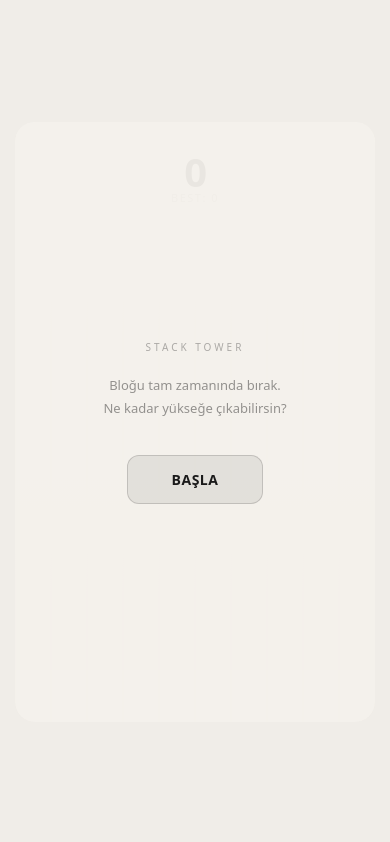
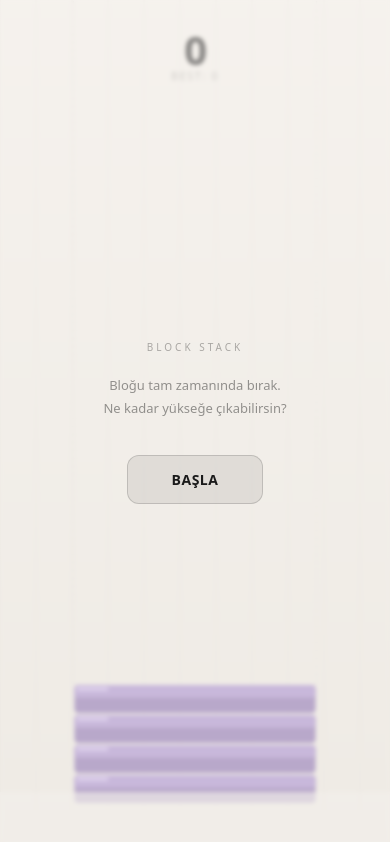
Before and after one commit to zeynepalbayrak/block-stack, a website: page www/index.html in a window 390 px wide. Drawn offline with Linux system fonts and the light colour scheme.

Commit message:
Game UX: responsive sizing, 3-in-a-row combo, intro overlay refresh
- Make canvas + wrap fill viewport via 100vw/100vh with safe-area insets
- Internal coords now dynamic (W,H,BASE_BH,START_W scale from device width)
- Lower combo threshold from 5 to 3, bump growth from 5% to 12% for visibility
- Rename intro label STACK TOWER -> BLOCK STACK
- Intro overlay now 50% translucent with blur so pre-game blocks show behind
- Init game on first paint so the 4 base blocks render under intro overlay

```diff
--- a/www/index.html
+++ b/www/index.html
@@ -2,35 +2,37 @@
 <html lang="tr">
 <head>
 <meta charset="UTF-8">
-<meta name="viewport" content="width=device-width, initial-scale=1.0, user-scalable=no">
+<meta name="viewport" content="width=device-width, initial-scale=1.0, user-scalable=no, viewport-fit=cover">
 <title>Block Stack</title>
 <style>
 *{margin:0;padding:0;box-sizing:border-box}
-html,body{width:100%;height:100%;display:flex;align-items:center;justify-content:center;overflow:hidden}
+html,body{width:100%;height:100%;overflow:hidden}
 body{background:#F0EDE8}
-#wrap{--bg-top:#F5F2ED;--bg-bot:#E8E4DC;--grid-line:rgba(0,0,0,0.04);--score-color:#1A1A1A;--best-color:rgba(0,0,0,0.3);--perfect-color:#7B5EA7;--combo-color:rgba(123,94,167,0.7);--ov-bg:rgba(245,242,237,0.95);--ov-title:rgba(0,0,0,0.3);--ov-score:#1A1A1A;--ov-sub:rgba(0,0,0,0.4);--btn-bg:rgba(0,0,0,0.07);--btn-border:rgba(0,0,0,0.15);--btn-color:#1A1A1A;--guide-line:rgba(0,0,0,0.07);--floor-tint:rgba(240,237,232,0.6);--ad-bg:rgba(0,0,0,0.05);--ad-border:rgba(0,0,0,0.08);--ad-text:rgba(0,0,0,0.25);--ad-box:rgba(0,0,0,0.06);--ad-box-border:rgba(0,0,0,0.1);--badge-bg:rgba(123,94,167,0.12);--badge-border:rgba(123,94,167,0.35);--badge-color:#5B4FCF}
+:root{--sat:env(safe-area-inset-top);--sab:env(safe-area-inset-bottom)}
+#wrap{--bg-top:#F5F2ED;--bg-bot:#E8E4DC;--grid-line:rgba(0,0,0,0.04);--score-color:#1A1A1A;--best-color:rgba(0,0,0,0.3);--perfect-color:#7B5EA7;--combo-color:rgba(123,94,167,0.7);--ov-bg:rgba(245,242,237,0.95);--ov-intro-bg:rgba(245,242,237,0.5);--ov-title:rgba(0,0,0,0.3);--ov-score:#1A1A1A;--ov-sub:rgba(0,0,0,0.4);--btn-bg:rgba(0,0,0,0.07);--btn-border:rgba(0,0,0,0.15);--btn-color:#1A1A1A;--guide-line:rgba(0,0,0,0.07);--floor-tint:rgba(240,237,232,0.6);--ad-bg:rgba(0,0,0,0.05);--ad-border:rgba(0,0,0,0.08);--ad-text:rgba(0,0,0,0.25);--ad-box:rgba(0,0,0,0.06);--ad-box-border:rgba(0,0,0,0.1);--badge-bg:rgba(123,94,167,0.12);--badge-border:rgba(123,94,167,0.35);--badge-color:#5B4FCF}
 @media(prefers-color-scheme:dark){
 body{background:#080514}
-#wrap{--bg-top:#080514;--bg-bot:#0E0A20;--grid-line:rgba(255,255,255,0.025);--score-color:#FFFFFF;--best-color:rgba(255,255,255,0.3);--perfect-color:#FFE566;--combo-color:rgba(255,229,102,0.7);--ov-bg:rgba(8,5,20,0.93);--ov-title:rgba(255,255,255,0.3);--ov-score:#FFFFFF;--ov-sub:rgba(255,255,255,0.4);--btn-bg:rgba(255,255,255,0.1);--btn-border:rgba(255,255,255,0.2);--btn-color:#FFFFFF;--guide-line:rgba(255,255,255,0.06);--floor-tint:rgba(8,5,20,0.55);--ad-bg:rgba(0,0,0,0.4);--ad-border:rgba(255,255,255,0.08);--ad-text:rgba(255,255,255,0.2);--ad-box:rgba(255,255,255,0.06);--ad-box-border:rgba(255,255,255,0.12);--badge-bg:rgba(255,229,102,0.12);--badge-border:rgba(255,229,102,0.35);--badge-color:#FFE566}}
+#wrap{--bg-top:#080514;--bg-bot:#0E0A20;--grid-line:rgba(255,255,255,0.025);--score-color:#FFFFFF;--best-color:rgba(255,255,255,0.3);--perfect-color:#FFE566;--combo-color:rgba(255,229,102,0.7);--ov-bg:rgba(8,5,20,0.93);--ov-intro-bg:rgba(8,5,20,0.5);--ov-title:rgba(255,255,255,0.3);--ov-score:#FFFFFF;--ov-sub:rgba(255,255,255,0.4);--btn-bg:rgba(255,255,255,0.1);--btn-border:rgba(255,255,255,0.2);--btn-color:#FFFFFF;--guide-line:rgba(255,255,255,0.06);--floor-tint:rgba(8,5,20,0.55);--ad-bg:rgba(0,0,0,0.4);--ad-border:rgba(255,255,255,0.08);--ad-text:rgba(255,255,255,0.2);--ad-box:rgba(255,255,255,0.06);--ad-box-border:rgba(255,255,255,0.12);--badge-bg:rgba(255,229,102,0.12);--badge-border:rgba(255,229,102,0.35);--badge-color:#FFE566}}
 
-#wrap{position:relative;width:360px;height:600px;user-select:none}
-#gc{display:block;border-radius:20px;cursor:pointer;width:360px;height:600px}
+#wrap{position:relative;width:100vw;height:100vh;height:100dvh;user-select:none;overflow:hidden}
+#gc{display:block;cursor:pointer;width:100%;height:100%}
 #hud{position:absolute;top:0;left:0;width:100%;height:100%;pointer-events:none}
-#scoreEl{position:absolute;top:22px;left:50%;transform:translateX(-50%);font-family:system-ui,-apple-system,sans-serif;font-size:40px;font-weight:600;color:var(--score-color);letter-spacing:-1.5px}
-#bestEl{position:absolute;top:68px;left:50%;transform:translateX(-50%);font-family:system-ui,-apple-system,sans-serif;font-size:11px;color:var(--best-color);letter-spacing:1.5px;font-weight:500}
-#notifEl{position:absolute;top:108px;left:50%;transform:translateX(-50%);font-family:system-ui,-apple-system,sans-serif;font-size:13px;font-weight:700;letter-spacing:2.5px;opacity:0;transition:opacity .12s;white-space:nowrap;text-align:center}
-#comboEl{position:absolute;top:130px;left:50%;transform:translateX(-50%);font-family:system-ui,-apple-system,sans-serif;font-size:11px;font-weight:500;opacity:0;letter-spacing:1px;color:var(--combo-color)}
-#burstEl{position:absolute;top:0;left:0;width:100%;height:100%;display:flex;flex-direction:column;align-items:center;justify-content:center;pointer-events:none;opacity:0;border-radius:20px;transition:opacity .15s}
+#scoreEl{position:absolute;top:calc(22px + var(--sat));left:50%;transform:translateX(-50%);font-family:system-ui,-apple-system,sans-serif;font-size:40px;font-weight:600;color:var(--score-color);letter-spacing:-1.5px}
+#bestEl{position:absolute;top:calc(68px + var(--sat));left:50%;transform:translateX(-50%);font-family:system-ui,-apple-system,sans-serif;font-size:11px;color:var(--best-color);letter-spacing:1.5px;font-weight:500}
+#notifEl{position:absolute;top:calc(108px + var(--sat));left:50%;transform:translateX(-50%);font-family:system-ui,-apple-system,sans-serif;font-size:13px;font-weight:700;letter-spacing:2.5px;opacity:0;transition:opacity .12s;white-space:nowrap;text-align:center}
+#comboEl{position:absolute;top:calc(130px + var(--sat));left:50%;transform:translateX(-50%);font-family:system-ui,-apple-system,sans-serif;font-size:11px;font-weight:500;opacity:0;letter-spacing:1px;color:var(--combo-color)}
+#burstEl{position:absolute;top:0;left:0;width:100%;height:100%;display:flex;flex-direction:column;align-items:center;justify-content:center;pointer-events:none;opacity:0;transition:opacity .15s}
 #burstTitle{font-family:system-ui,-apple-system,sans-serif;font-size:22px;font-weight:700;color:#FF9900;letter-spacing:1px;text-shadow:0 0 24px rgba(255,180,0,0.5)}
 #burstSub{font-family:system-ui,-apple-system,sans-serif;font-size:12px;color:rgba(255,160,0,0.75);letter-spacing:2px;margin-top:4px}
-#ov{position:absolute;top:0;left:0;width:100%;height:100%;display:flex;flex-direction:column;align-items:center;justify-content:center;border-radius:20px;background:var(--ov-bg)}
+#ov{position:absolute;top:0;left:0;width:100%;height:100%;display:flex;flex-direction:column;align-items:center;justify-content:center;background:var(--ov-bg);padding-top:var(--sat);padding-bottom:var(--sab)}
+#ov.intro{background:var(--ov-intro-bg);backdrop-filter:blur(2px);-webkit-backdrop-filter:blur(2px)}
 .ov-label{font-family:system-ui,-apple-system,sans-serif;font-size:10px;letter-spacing:3px;color:var(--ov-title);margin-bottom:8px;font-weight:500}
 #ovScore{font-family:system-ui,-apple-system,sans-serif;font-size:64px;font-weight:600;color:var(--ov-score);letter-spacing:-2px;line-height:1;display:none}
 #ovSub{font-family:system-ui,-apple-system,sans-serif;font-size:13px;color:var(--ov-sub);margin:12px 0 36px;text-align:center;line-height:1.7;max-width:200px}
 #btn{font-family:system-ui,-apple-system,sans-serif;font-size:14px;font-weight:600;color:var(--btn-color);background:var(--btn-bg);border:0.5px solid var(--btn-border);border-radius:12px;padding:14px 44px;cursor:pointer;pointer-events:all;transition:opacity .15s,transform .1s;letter-spacing:.5px}
 #btn:active{transform:scale(0.96);opacity:0.8}
 #bestBadge{display:none;margin-bottom:12px;background:var(--badge-bg);border:0.5px solid var(--badge-border);border-radius:8px;padding:5px 18px;font-family:system-ui,-apple-system,sans-serif;font-size:10px;letter-spacing:2px;color:var(--badge-color);font-weight:600}
-#adzone{position:absolute;bottom:0;left:0;width:100%;border-radius:0 0 20px 20px;background:var(--ad-bg);border-top:0.5px solid var(--ad-border);padding:11px 0;display:none;flex-direction:column;align-items:center;gap:4px;pointer-events:none}
+#adzone{position:absolute;bottom:0;left:0;width:100%;background:var(--ad-bg);border-top:0.5px solid var(--ad-border);padding:11px 0 calc(11px + var(--sab));display:none;flex-direction:column;align-items:center;gap:4px;pointer-events:none}
 #adzone .ad-label{font-family:system-ui,-apple-system,sans-serif;font-size:8px;letter-spacing:2px;color:var(--ad-text);font-weight:500}
 #adzone .ad-box{font-family:system-ui,-apple-system,sans-serif;font-size:11px;color:var(--ad-text);background:var(--ad-box);border:0.5px solid var(--ad-box-border);border-radius:5px;padding:6px 28px}
 </style>
@@ -44,11 +46,11 @@ body{background:#080514}
   <div id="notifEl"></div>
   <div id="comboEl"></div>
   <div id="burstEl">
-    <div id="burstTitle">5 IN A ROW!</div>
+    <div id="burstTitle">3 IN A ROW!</div>
     <div id="burstSub">BLOKLAR BÜYÜDÜ</div>
   </div>
-  <div id="ov">
-    <div class="ov-label" id="ovLabel">STACK TOWER</div>
+  <div id="ov" class="intro">
+    <div class="ov-label" id="ovLabel">BLOCK STACK</div>
     <div id="ovScore">0</div>
     <div id="bestBadge">YENİ REKOR</div>
     <div id="ovSub">Bloğu tam zamanında bırak.<br>Ne kadar yükseğe çıkabilirsin?</div>
@@ -187,8 +189,22 @@ function playFiveRow(){beep(523,'sine',0.1,0.2,0);beep(659,'sine',0.1,0.2,0.1);b
 function playGameOver(){beep(300,'sawtooth',0.15,0.15,0);beep(200,'sawtooth',0.2,0.12,0.15);beep(120,'sawtooth',0.3,0.1,0.3);}
 
 /* ── OYUN DEĞİŞKENLERİ ──────────────────────────────── */
-const W=360,H=600,BASE_BH=28,START_W=224,PERFECT_PX=5,FIVEROW_N=5,FIVEROW_GROW=0.05;
+const PERFECT_PX=5,FIVEROW_N=3,FIVEROW_GROW=0.12;
+let W=360,H=600,BASE_BH=28,START_W=224;
 const cv=document.getElementById('gc'),ctx=cv.getContext('2d');
+
+function resize(){
+  const wrap=document.getElementById('wrap');
+  W=wrap.clientWidth;H=wrap.clientHeight;
+  const dpr=window.devicePixelRatio||1;
+  cv.width=W*dpr;cv.height=H*dpr;
+  cv.style.width=W+'px';cv.style.height=H+'px';
+  ctx.setTransform(dpr,0,0,dpr,0,0);
+  const s=W/360;
+  BASE_BH=Math.round(28*s);
+  START_W=Math.round(224*s);
+  if(state!=='play'){blockH=BASE_BH;initGame();mv=null;draw();}
+}
 const PALETTES=[
   {l:['#7B5EA7','#9B7EC8','#C4AEE8'],d:['#5B4FCF','#7B6FEF','#A99EF5']},
   {l:['#1A8A92','#22B5C0','#7DD8DF'],d:['#1A8A92','#22B5C0','#6ED4DB']},
@@ -290,7 +306,9 @@ async function triggerGameOver(){
 
 function showGameOver(){
   const isNew=score>=best;
-  document.getElementById('ov').style.display='flex';
+  const ov=document.getElementById('ov');
+  ov.classList.remove('intro');
+  ov.style.display='flex';
   document.getElementById('ovLabel').textContent='OYUN BİTTİ';
   document.getElementById('ovScore').style.display='block';
   document.getElementById('ovScore').textContent=score;
@@ -334,7 +352,9 @@ function loop(){if(state==='play'){update();draw();raf=requestAnimationFrame(loo
 document.getElementById('btn').addEventListener('click',()=>{
   getAudio();
   state='play';
-  document.getElementById('ov').style.display='none';
+  const ov=document.getElementById('ov');
+  ov.classList.remove('intro');
+  ov.style.display='none';
   document.getElementById('adzone').style.display='none';
   document.getElementById('ovScore').style.display='none';
   document.getElementById('bestBadge').style.display='none';
@@ -360,7 +380,8 @@ window.matchMedia('(prefers-color-scheme:dark)').addEventListener('change',()=>{
     try { await Plugins.SplashScreen.hide(); } catch(e) {}
   }
 })();
-draw();
+window.addEventListener('resize',()=>{if(state!=='play')resize();});
+resize();
 </script>
 </body>
 </html>
```
